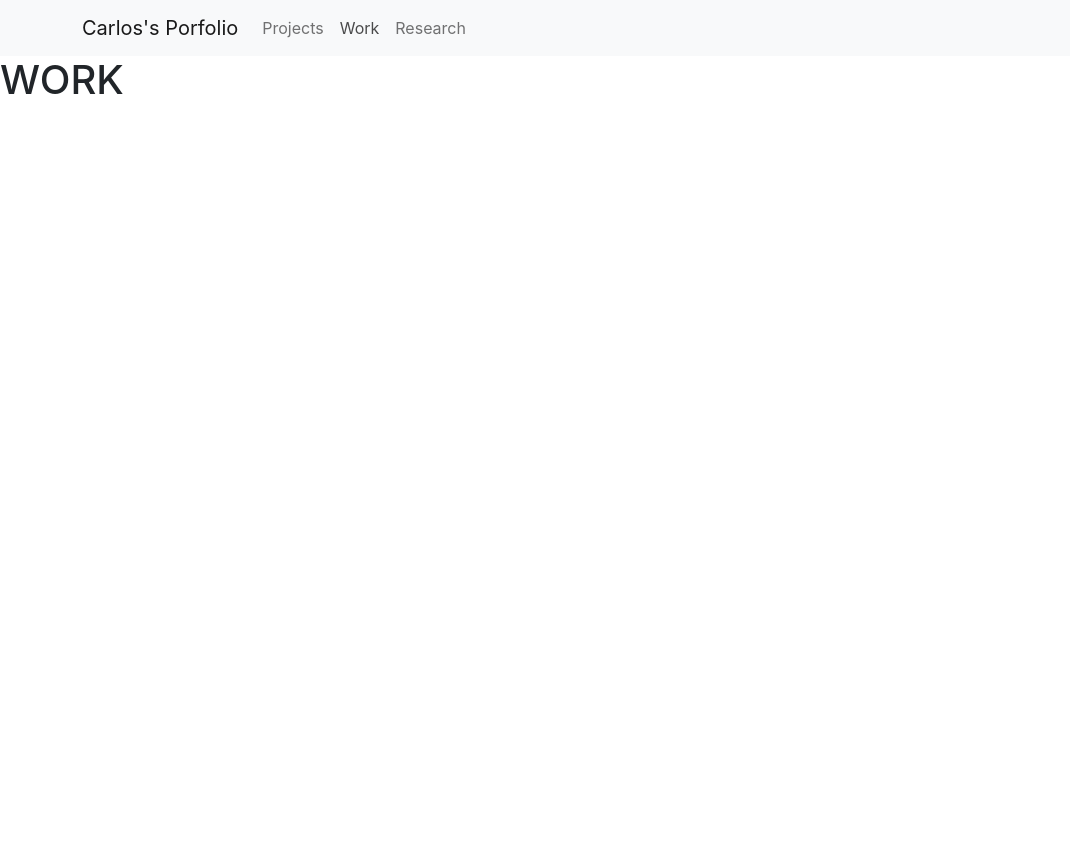
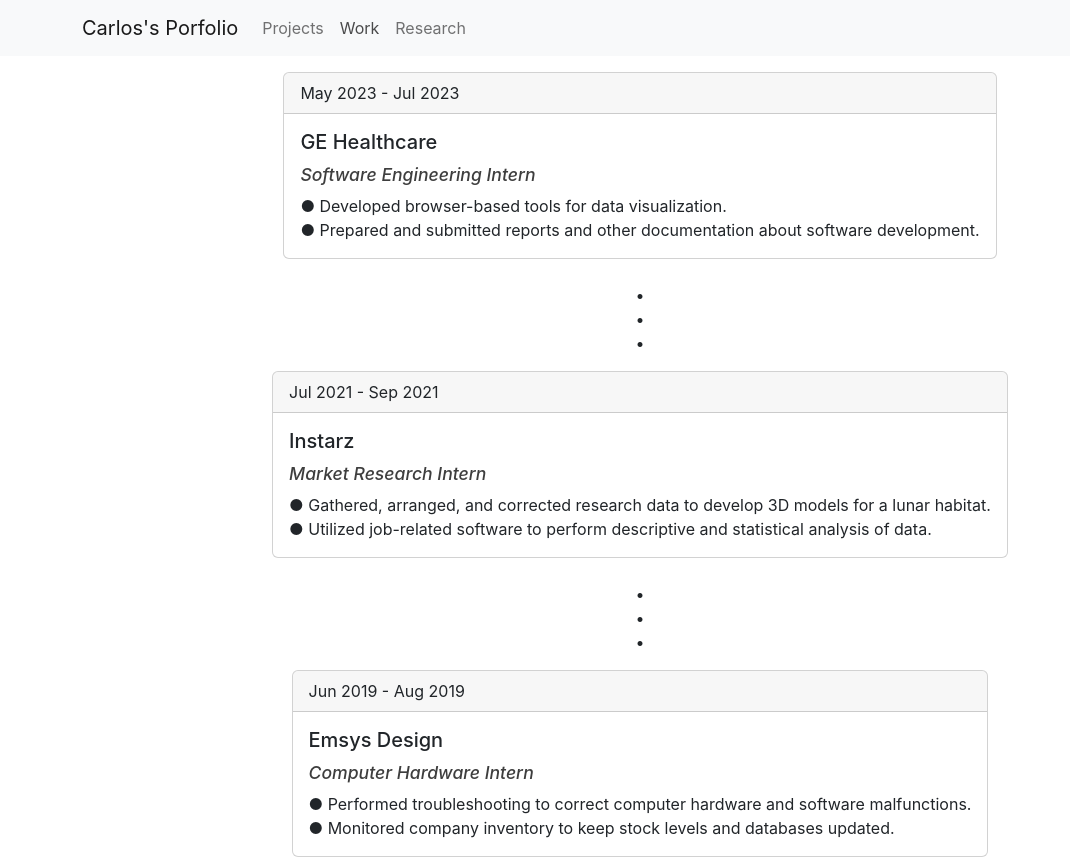
Before and after one commit to cmachin/portfolio, a React (Create React App) app: page / in a window 1280 px wide. Both pictures are taken after a click on the button "Work". Shown: the whole page, without its empty margins (0-1070 px from the left). Before the commit the page ends 800 px from the top, so only its background shows below. Built offline with nearby package versions, Linux system fonts and the light colour scheme; the HTML template or start-up script is replaced by a standard one.

Commit message:
research and work page done

```diff
--- a/src/App.css
+++ b/src/App.css
@@ -1,3 +1,8 @@
+.carousel-slides {
+	display: flex;
+	justify-content: center;
+}
+
 .slide {
 	text-align: center;
 	background: gainsboro;
@@ -5,6 +10,7 @@
 
 .slide > img {
 	height: 60vh;
+	max-width: 100vw;
 	background: #f8f9fa;
 	/* filter: brightness(80%); */
 }
@@ -13,9 +19,10 @@
 	cursor: pointer;
 }
 
-.center-text {
+.mission {
 	text-align: center;
 	margin: 1rem;
+	/* border: 1px solid red; */
 }
 
 .caption {
@@ -27,3 +34,36 @@
 .pointer-cursor {
 	cursor: pointer;
 }
+
+.cards-research {
+	display: flex;
+	justify-content: center;
+	/* border: 2px solid red; */
+}
+
+.card-research {
+	max-width: 75%;
+	margin: 2rem 0 0 0;
+	height: min-content;
+	/* height: 70%; */
+	/* border: 2px solid red; */
+}
+
+.cards-work {
+	display: flex;
+	flex-direction: column;
+	align-items: center;
+	width: 100vw;
+	/* border: 2px solid red; */
+}
+
+.card-work {
+	margin: 1rem 0 0 0;
+	/* width: 100vw; */
+	/* border: 2px solid red; */
+}
+
+.card-work i {
+	font-size: 1.1rem;
+	color: rgb(62, 62, 62);
+}
--- a/src/components/Home.jsx
+++ b/src/components/Home.jsx
@@ -6,7 +6,7 @@
 export default function Home(props) {
 	return (
 		<>
-			<Carousel variant="dark" interval={3000}>
+			<Carousel variant="dark" interval={3000} className="carousel-slides">
 				<Carousel.Item
 					className="slide"
 					onClick={() => props.setContent("projects")}
@@ -40,11 +40,13 @@
 					</Carousel.Caption>
 				</Carousel.Item>
 			</Carousel>
-			<div className="center-text">
+			<div className="mission">
 				<i>
-					"To use my skills and knowledge in software engineering to develop
-					innovative solutions for real-world problems, while continuously
-					learning and growing as a professional in the field."
+					"My mission is to infuse expertise into every line of code I write,
+					crafting software that functions flawlessly and brings efficiency to
+					users. My goal is to make a meaningful impact in the tech industry and
+					to continuously learn and improve my skills, while seeking new
+					opportunities to showcase my abilities."
 					<br />
 					<br />- ChatGPT
 				</i>
--- a/src/components/Research.jsx
+++ b/src/components/Research.jsx
@@ -1,3 +1,81 @@
+import Accordion from "react-bootstrap/Accordion";
+import Button from "react-bootstrap/Button";
+import Card from "react-bootstrap/Card";
+import Col from "react-bootstrap/Col";
+import Container from "react-bootstrap/Container";
+import Row from "react-bootstrap/Row";
+import bob from "../images/bob.png";
+import serrt from "../images/serrt.png";
+
 export default function Research() {
-	return <h1>RESEARCH</h1>;
+	return (
+		<div>
+			<Container>
+				<Row>
+					<Col sm={12} md={6} className="cards-research">
+						<Card className="card-research">
+							<Card.Header>Dec 2021 - May 2023</Card.Header>
+							<Card.Img variant="top" src={bob} />
+							<Card.Body>
+								<Card.Title>Bathymetry ASV</Card.Title>
+								<Card.Text>
+									Autonomous surface vehicle designed for gathering bathymetric
+									data.
+								</Card.Text>
+								<Accordion>
+									<Accordion.Item defaultActiveKey="0" eventKey="0" flush>
+										<Accordion.Header>More info</Accordion.Header>
+										<Accordion.Body>
+											In charge of developing the official laboratory website
+											and also developed data visualization tools for
+											bathymetric data.
+										</Accordion.Body>
+									</Accordion.Item>
+								</Accordion>
+								<br />
+								<Button
+									variant="primary"
+									href="https://sites.google.com/view/bio-optics/projects/bob?authuser=0"
+									target="_blank"
+								>
+									Wesbsite
+								</Button>
+							</Card.Body>
+						</Card>
+					</Col>
+					<Col sm={12} md={6} className="cards-research">
+						<Card className="card-research">
+							<Card.Header>Jan 2020 - Dec 2021</Card.Header>
+							<Card.Img variant="top" src={serrt} />
+							<Card.Body>
+								<Card.Title>Solar Car UPRM (SERRT)</Card.Title>
+								<Card.Text>
+									University of Puerto Rico’s project aimed at solar energy
+									research with a focus on transportation.
+								</Card.Text>
+								<Accordion>
+									<Accordion.Item defaultActiveKey="0" eventKey="0" flush>
+										<Accordion.Header>More info</Accordion.Header>
+										<Accordion.Body>
+											As part of the telemtry division, I developed telemetry
+											gathering and monitoring software for a solar powered race
+											car.
+										</Accordion.Body>
+									</Accordion.Item>
+								</Accordion>
+								<br />
+								<Button
+									variant="primary"
+									href="https://www.facebook.com/Serrt.Uprm/?ref=page_internal"
+									target="_blank"
+								>
+									Website
+								</Button>
+							</Card.Body>
+						</Card>
+					</Col>
+				</Row>
+			</Container>
+		</div>
+	);
 }
--- a/src/components/Work.jsx
+++ b/src/components/Work.jsx
@@ -1,3 +1,58 @@
+import Card from "react-bootstrap/Card";
+import Container from "react-bootstrap/Container";
+
 export default function Work() {
-	return <h1>WORK</h1>;
+	const separator = (
+		<>
+			<br /> • <br /> • <br /> •
+		</>
+	);
+	return (
+		<Container className="cards-work">
+			<Card className="card-work">
+				<Card.Header>May 2023 - Jul 2023</Card.Header>
+				<Card.Body>
+					<Card.Title>GE Healthcare</Card.Title>
+					<Card.Title>
+						<i>Software Engineering Intern</i>
+					</Card.Title>
+					<Card.Text>
+						● Developed browser-based tools for data visualization. <br />●
+						Prepared and submitted reports and other documentation about
+						software development.
+					</Card.Text>
+				</Card.Body>
+			</Card>
+			{separator}
+			<Card className="card-work">
+				<Card.Header>Jul 2021 - Sep 2021</Card.Header>
+				<Card.Body>
+					<Card.Title>Instarz</Card.Title>
+					<Card.Title>
+						<i>Market Research Intern</i>
+					</Card.Title>
+					<Card.Text>
+						● Gathered, arranged, and corrected research data to develop 3D
+						models for a lunar habitat. <br />● Utilized job-related software to
+						perform descriptive and statistical analysis of data.
+					</Card.Text>
+				</Card.Body>
+			</Card>
+			{separator}
+			<Card className="card-work">
+				<Card.Header>Jun 2019 - Aug 2019</Card.Header>
+				<Card.Body>
+					<Card.Title>Emsys Design</Card.Title>
+					<Card.Title>
+						<i>Computer Hardware Intern</i>
+					</Card.Title>
+					<Card.Text>
+						● Performed troubleshooting to correct computer hardware and
+						software malfunctions. <br />● Monitored company inventory to keep
+						stock levels and databases updated.
+					</Card.Text>
+				</Card.Body>
+			</Card>
+		</Container>
+	);
 }
```
Also changed, not shown: src/images/bob.png (added), src/images/serrt.png (added).
